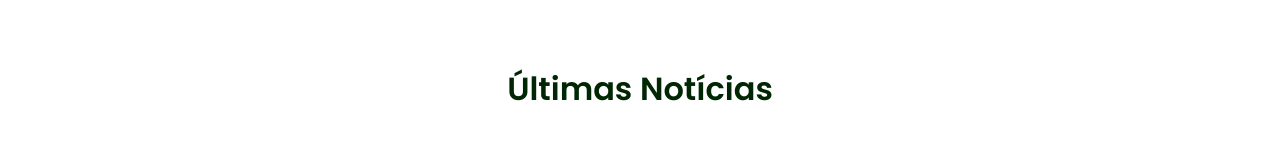
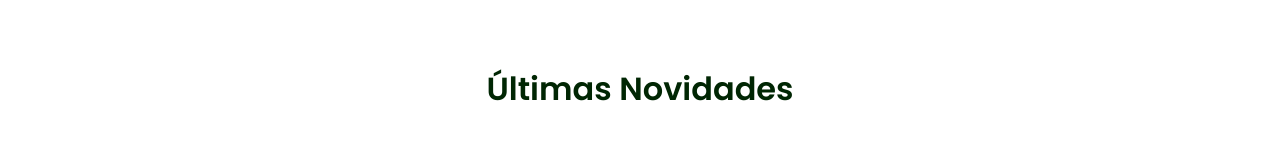
Before and after one commit to delciocapolo/agricolar, a React (Vite) app: page / in a window 1280 px wide. Shown: the part 4323-4483 px from the top of the page. Built offline with nearby package versions, Linux system fonts and the light colour scheme.

Commit message:
change text in content[Blog.tsx] about news

```diff
--- a/src/components/Blog/Blog.tsx
+++ b/src/components/Blog/Blog.tsx
@@ -58,7 +58,7 @@ const Blog = () => {
             <Container>
                 <ContentBase></ContentBase>
                 <Content>
-                    <Title>últimas  notícias</Title>
+                    <Title>últimas  novidades</Title>
                     <BlogCardContainer className="d-flex">
                         <BlogCard image={{ path: card1 }} />
                         <BlogCard image={{ path: card2 }} />
```
